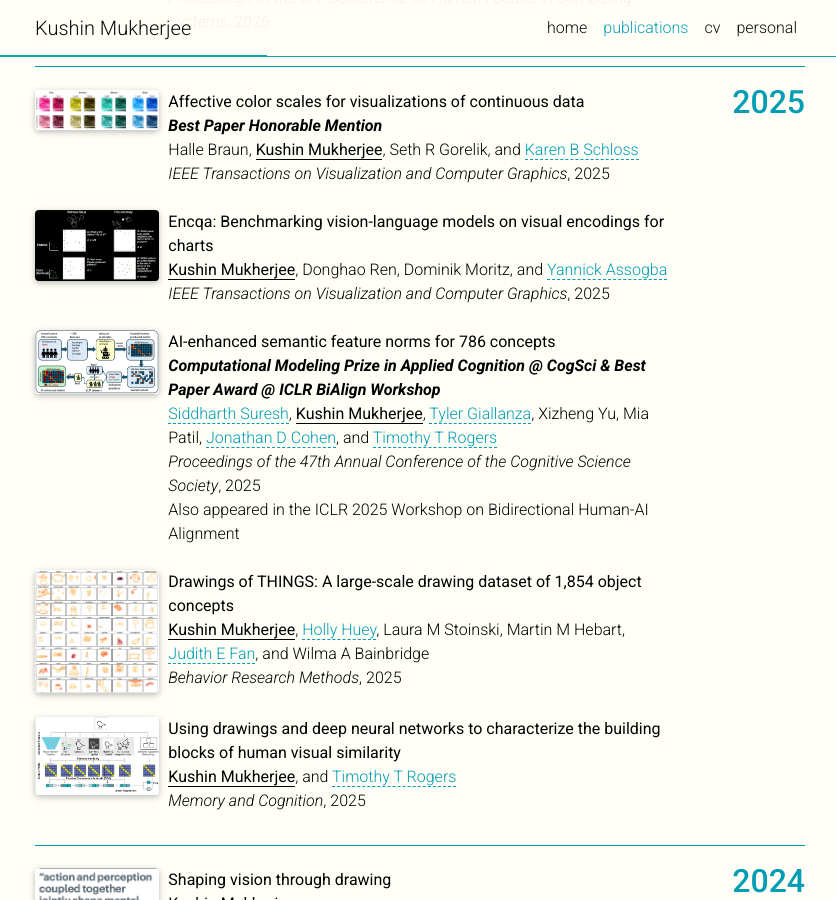
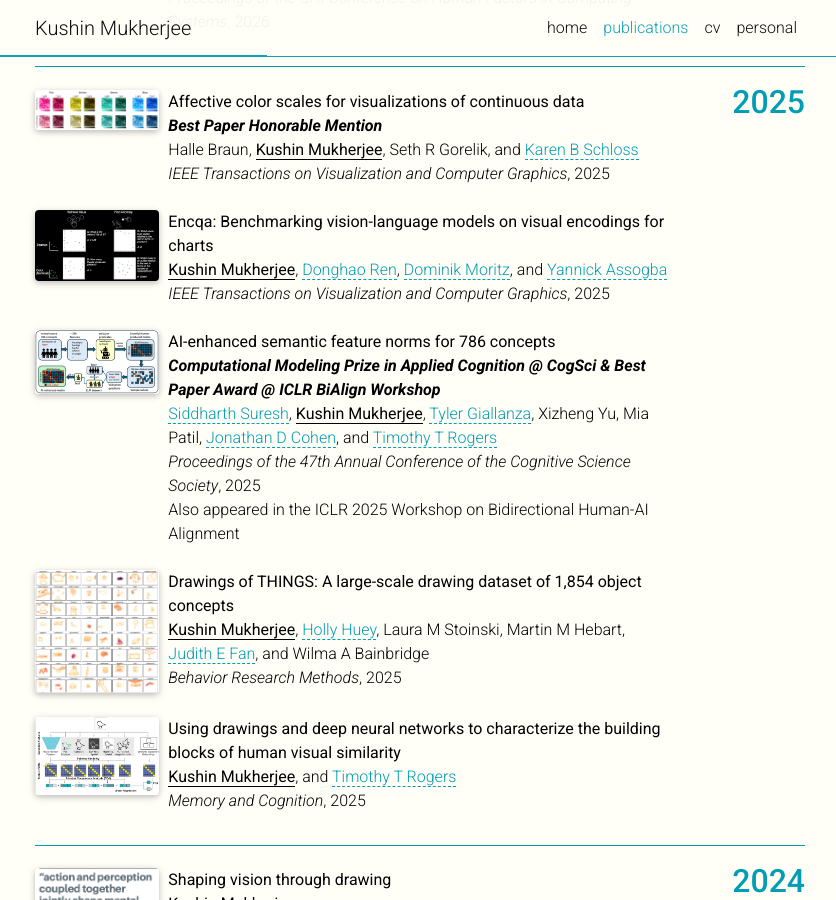
Before and after one commit to kushinm/kushinm.github.io, a Jekyll site: the page built from publications.md, in a window 1280 px wide and 900 px high, scrolled down 1383 px. Shown: the whole window, without its empty margins (220-1056 px from the left). Built offline with Jekyll 4.4.1, drawn with Linux system fonts in a browser that asks for light colours; a style sheet for code colours, icons or effects is not loaded; part of the change alters nothing that is shown.

```diff
--- a/_data/coauthors.yml
+++ b/_data/coauthors.yml
@@ -133,3 +133,11 @@ Kim:
 Russakovsky:
   - firstname: Olga
     url: https://visualai.princeton.edu/
+
+Moritz:
+  - firstname: Dominik
+    url: https://dig.cmu.edu/
+
+Ren:
+  - firstname: Donghao
+    url: https://donghaoren.org/
```
